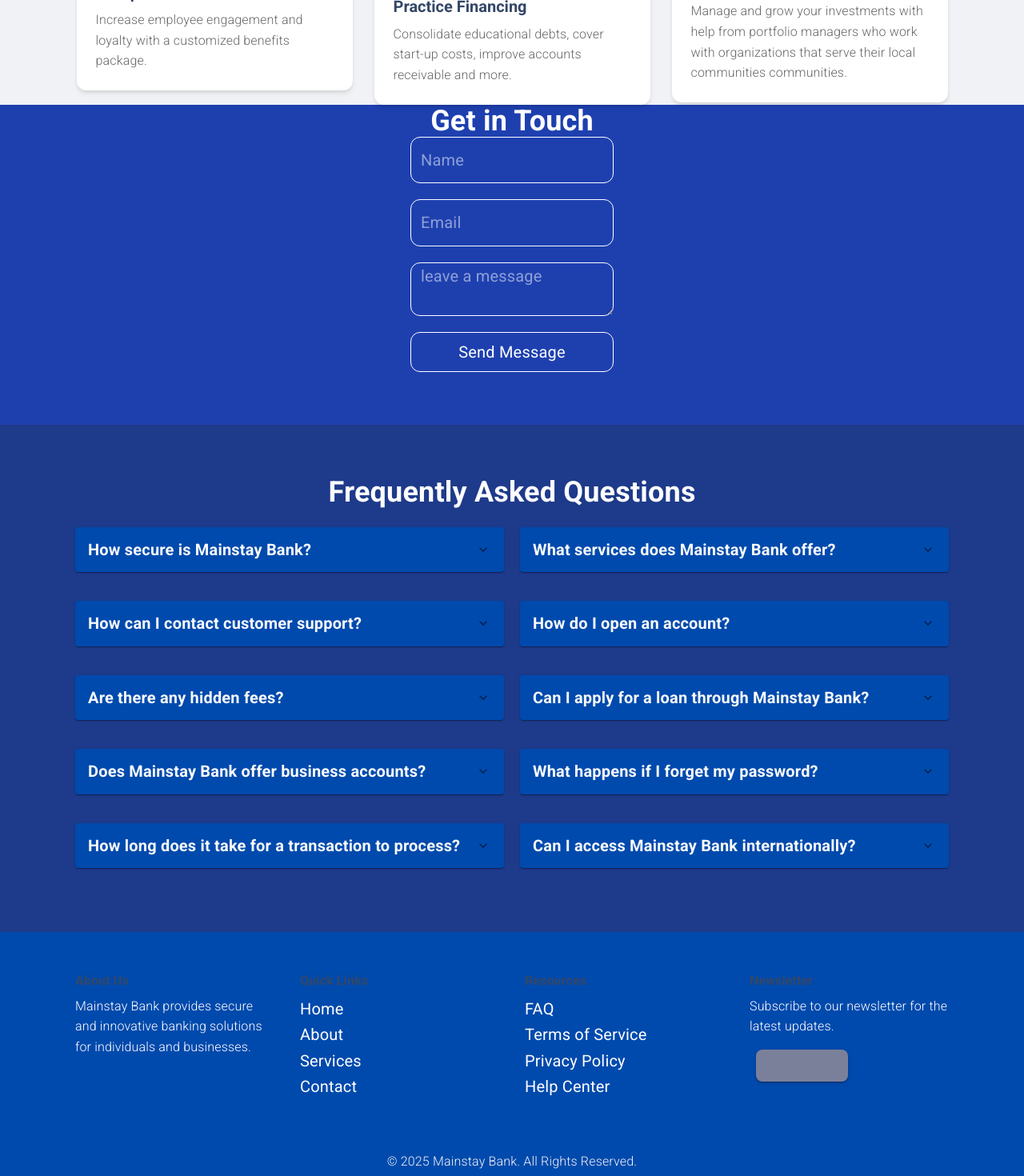
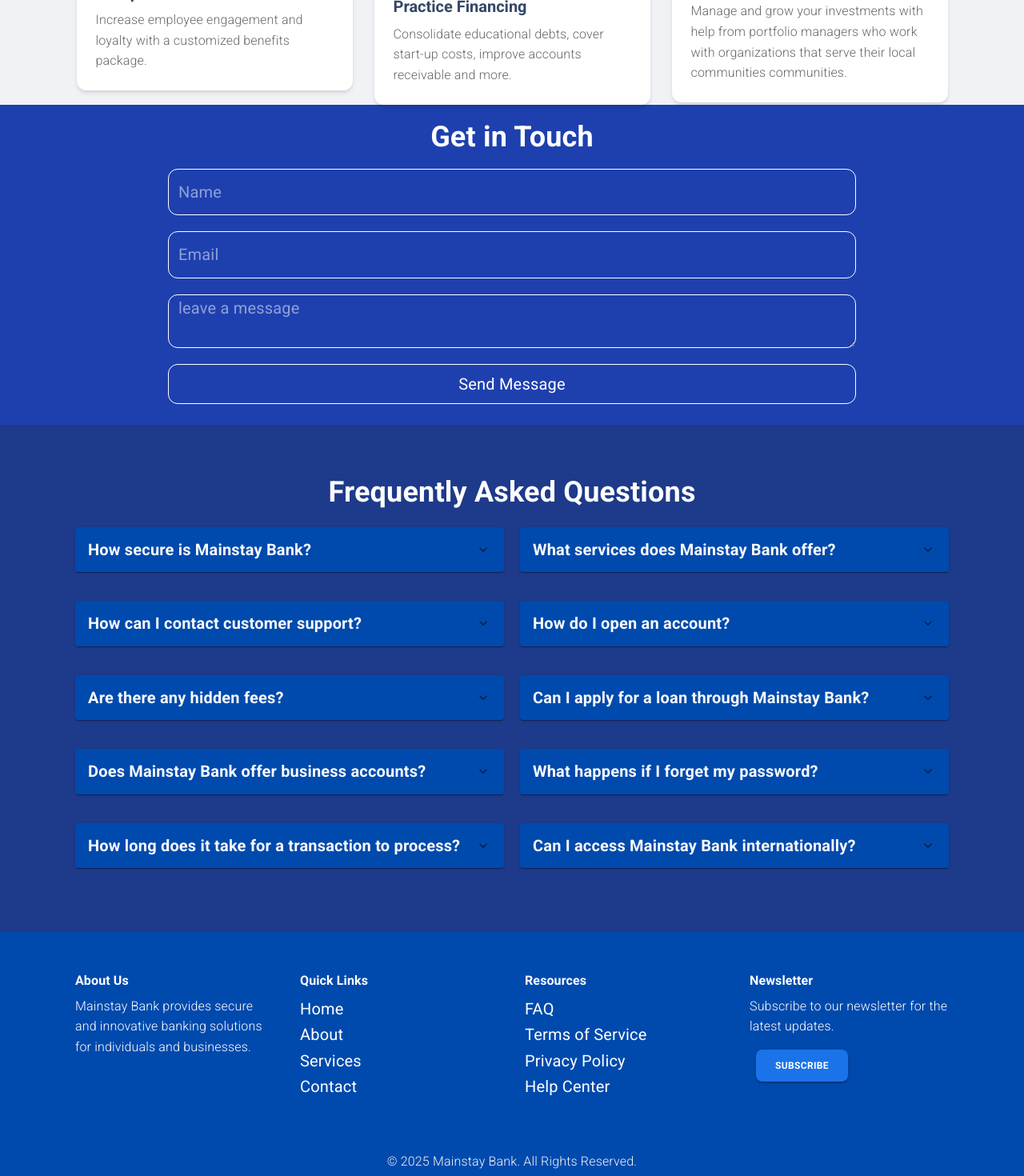
Before and after one commit to Dadedeji8/mainstay, a React (Create React App) app: page / in a window 1280 px wide. Shown: the part 4000-5470 px from the top of the page at 80% size. Built offline with nearby package versions, Linux system fonts and the light colour scheme.

Commit message:
Update HomePageLayout.jsx

```diff
--- a/src/layouts/homepage/HomePageLayout.jsx
+++ b/src/layouts/homepage/HomePageLayout.jsx
@@ -562,15 +562,15 @@
             <section>
                 <div className='bg-blue-800 flex flex-col justify-center w-full items-center h-[400px]'>
                     <div>
-                        <h1 className="text-white text-4xl font-bold">
+                        <h1 className="text-white text-4xl font-bold my-5">
                             Get in Touch
                         </h1>
                     </div>
-                    <form className='flex-1 flex flex-col gap-5 px-5 max-w-[600px]'>
+                    <form className='flex-1 flex flex-col gap-5 px-5 max-w-[900px] w-full'>
 
-                        <input className='text-white rounded-xl border p-3 border-white' placeholder='Name' />
-                        <input className='text-white rounded-xl border p-3 border-white' placeholder='Email' />
-                        <textarea className='border border-white rounded-xl px-3 text-white' placeholder='leave a message' ></textarea>
+                        <input className='text-white rounded-xl border p-3 border-white w-full' placeholder='Name' />
+                        <input className='text-white rounded-xl border p-3 border-white w-full' placeholder='Email' />
+                        <textarea className='border border-white rounded-xl px-3 text-white w-full' placeholder='leave a message' ></textarea>
                         <button className='border border-white px-4 py-2  border-solid hover:bg-blue-800 text-white rounded-xl cursor-pointer'> Send Message</button>
                     </form>
                     {/* <div className="flex-1 hidden md:flex bg-black h-full">
@@ -614,11 +614,11 @@
                     <Container maxWidth='lg'>
                         <Grid container spacing={4} className='text-white'>
                             <Grid item xs={12} md={3}>
-                                <Typography variant='h6' gutterBottom>About Us</Typography>
+                                <Typography variant='h6' className="text-white" gutterBottom>About Us</Typography>
                                 <Typography variant='body2'>Mainstay Bank provides secure and innovative banking solutions for individuals and businesses.</Typography>
                             </Grid>
                             <Grid item xs={12} md={3}>
-                                <Typography variant='h6' gutterBottom>Quick Links</Typography>
+                                <Typography variant='h6' className="text-white" gutterBottom>Quick Links</Typography>
                                 <ul>
                                     <li>Home</li>
                                     <li>About</li>
@@ -627,7 +627,7 @@
                                 </ul>
                             </Grid>
                             <Grid item xs={12} md={3}>
-                                <Typography variant='h6' gutterBottom>Resources</Typography>
+                                <Typography variant='h6' className="text-white" gutterBottom>Resources</Typography>
                                 <ul>
                                     <li>FAQ</li>
                                     <li>Terms of Service</li>
@@ -636,10 +636,10 @@
                                 </ul>
                             </Grid>
                             <Grid item xs={12} md={3}>
-                                <Typography variant='h6' gutterBottom>Newsletter</Typography>
+                                <Typography variant='h6' className="text-white" gutterBottom>Newsletter</Typography>
                                 <Typography variant='body2'>Subscribe to our newsletter for the latest updates.</Typography>
                                 <Box component='form' sx={{ display: 'flex', mt: 2 }}>
-                                    <Button variant='contained' color='secondary' sx={{ ml: 1 }}>Subscribe</Button>
+                                    <Button variant='contained' color='primary' className="text-white" sx={{ ml: 1 }}>Subscribe</Button>
                                 </Box>
                             </Grid>
                         </Grid>
```
